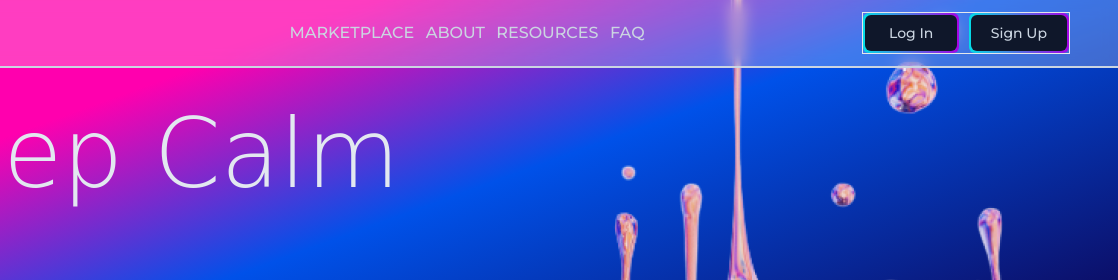
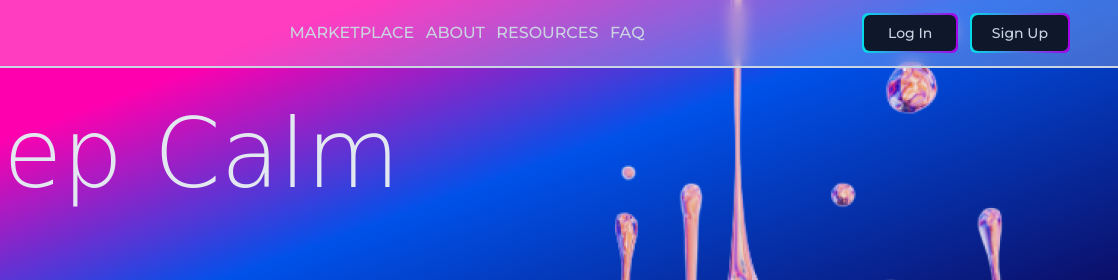
Before and after one commit to Harsh-s0ni/FullStack-Assignments, a plain HTML site: page Milestone/Project 4/dist/Project-4.html in a window 1280 px wide. Shown: the top 280 px of the page, 162-1280 px from the left. Drawn offline with Linux system fonts and the light colour scheme; a web font is replaced by a local one.

Commit message:
finished

```diff
--- a/Milestone/Project 4/dist/Project-4.html
+++ b/Milestone/Project 4/dist/Project-4.html
@@ -36,7 +36,7 @@
           </li>
         </ul>
       </div>
-      <div class="flex items-center w-[13rem] justify-between border">
+      <div class="flex items-center w-[13rem] justify-between">
         <div
           class="rounded-md flex items-center justify-center bg-gradient-button p-[2px]">
           <button
```
